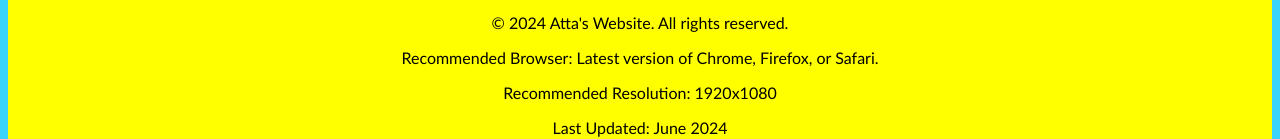
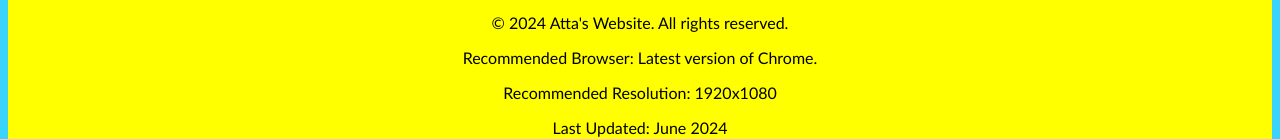
Before and after one commit to attatito03/IMD318, a plain HTML site: page achievement.html in a window 1280 px wide. Shown: the part 3720-3859 px from the top of the page. Drawn offline with Linux system fonts and the light colour scheme.

Commit message:
Update achievement.html

```diff
--- a/achievement.html
+++ b/achievement.html
@@ -246,7 +246,7 @@
 <footer>
     <p>Disclaimer: The content on this website is for informational purposes only.</p>
     <p>&copy; 2024 Atta's Website. All rights reserved.</p>
-    <p>Recommended Browser: Latest version of Chrome, Firefox, or Safari.</p>
+    <p>Recommended Browser: Latest version of Chrome.</p>
     <p>Recommended Resolution: 1920x1080</p>
     <p>Last Updated: June 2024</p>
     <div class="footer-icons">
```
